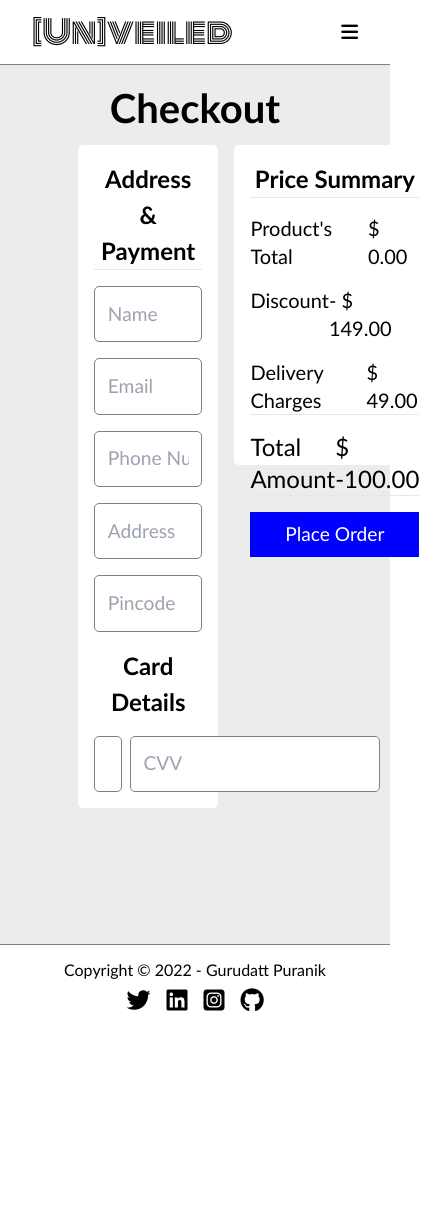
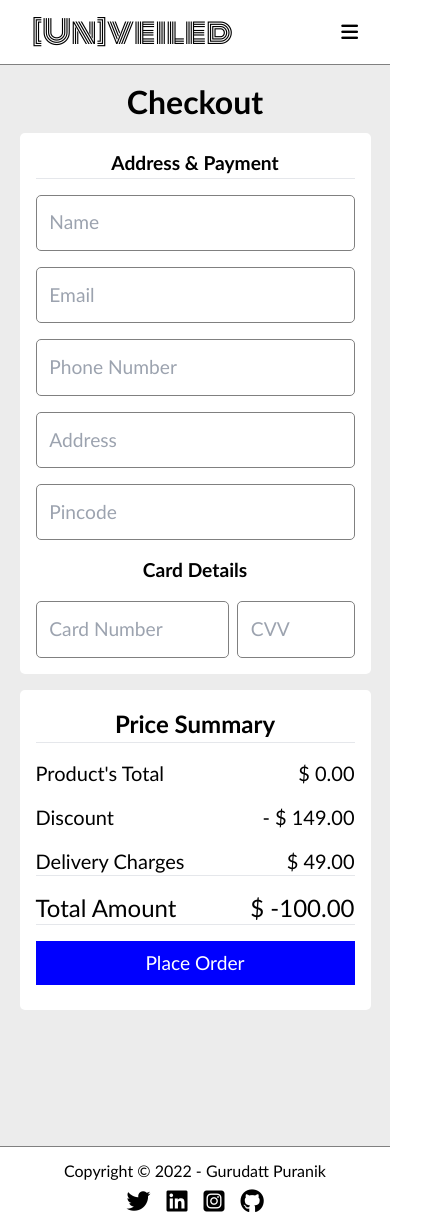
Before and after one commit to gurudattpuranik25/unveiled-ECommerce-app, a React (Create React App) app: page /address in a window 390 px wide. Shown: the whole page, 435 px wide, since content can reach past the window. Before the commit the page ends 1031 px from the top, so only its background shows below. Built offline with nearby package versions, Linux system fonts and the light colour scheme; no server answers; the database is empty; a web font is replaced by a local one.

Commit message:
updated checkout page

```diff
--- a/src/components/Address.css
+++ b/src/components/Address.css
@@ -65,3 +65,43 @@
   width: 85%;
   margin-right: 0.5rem;
 }
+
+@media (max-width: 1250px) {
+  .order__container {
+    width: 80%;
+    transition: all 0.2s ease-in-out;
+  }
+}
+
+@media (max-width: 1050px) {
+  .order__container {
+    width: 90%;
+    transition: all 0.2s ease-in-out;
+  }
+}
+
+@media (max-width: 910px) {
+  .order__grid {
+    flex-direction: column;
+  }
+  .order__items {
+    width: 100%;
+  }
+  .cvv {
+    width: 50%;
+  }
+}
+
+@media (max-width: 430px) {
+  .order__heading {
+    font-size: 2rem;
+  }
+  .address__section h1 {
+    font-size: 1.2rem;
+  }
+  .summary {
+    padding: 2rem 0;
+    text-align: justify;
+    font-size: 1.2rem;
+  }
+}
--- a/src/components/Address.js
+++ b/src/components/Address.js
@@ -101,7 +101,7 @@ function Address() {
                   placeholder="Card Number"
                   onChange={handleChange}
                   required
-                  className=" card__number"
+                  className="card__number"
                 />
                 <input
                   type="text"
@@ -109,6 +109,7 @@ function Address() {
                   placeholder="CVV"
                   onChange={handleChange}
                   required
+                  className="cvv"
                 />
               </div>
             </form>
--- a/src/components/Login.css
+++ b/src/components/Login.css
@@ -19,3 +19,9 @@
   width: 2.5rem;
   height: 2.5rem;
 }
+
+@media (max-width: 450px) {
+  .login__btn {
+    font-size: 1.5rem;
+  }
+}
```
